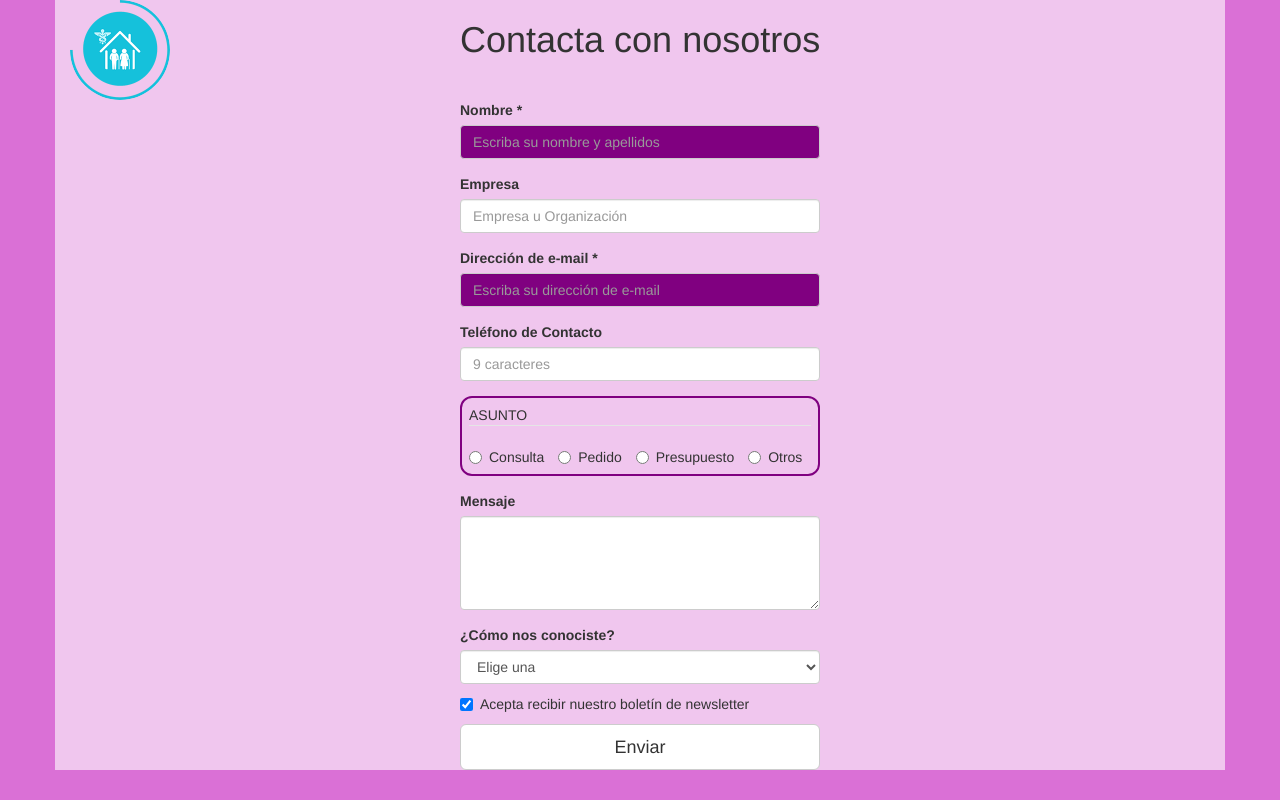
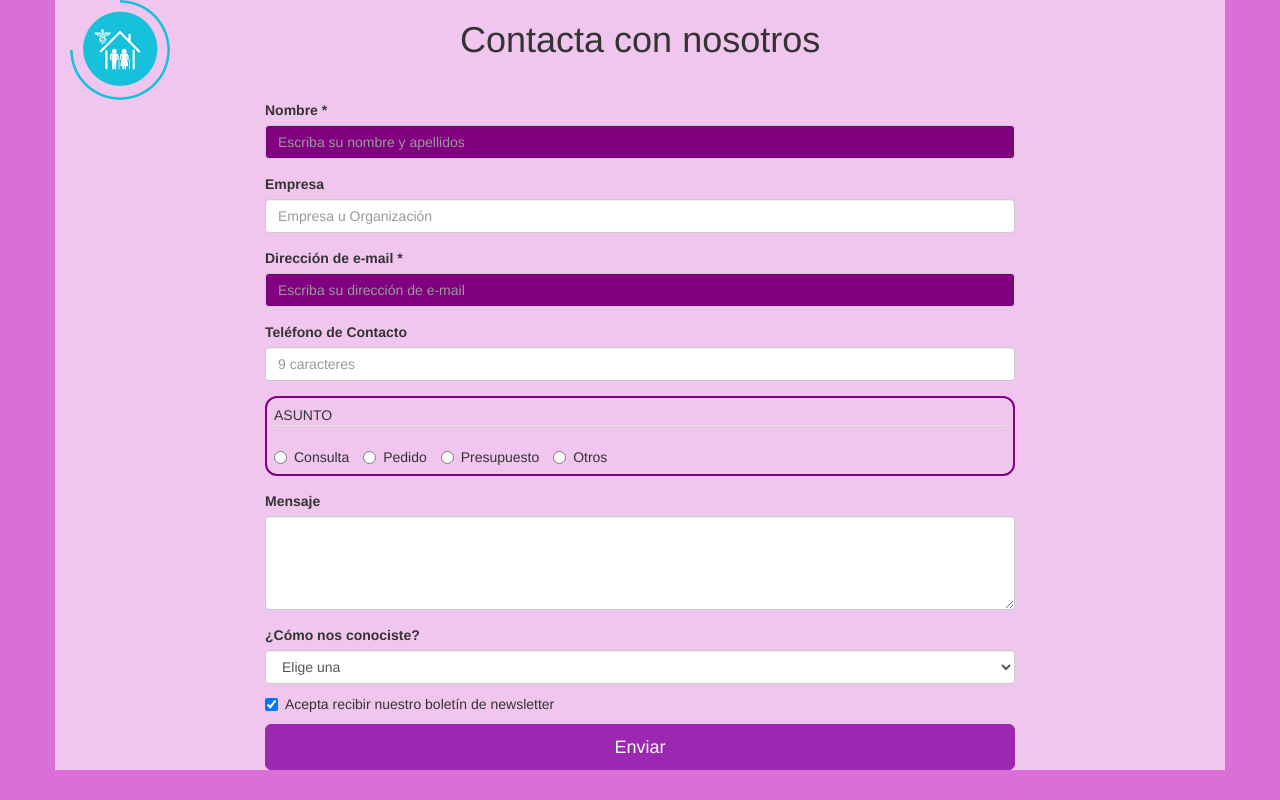
Before and after one commit to montsems/formulario, a plain HTML site: page index.html in a window 1280 px wide. Drawn offline with nearby package versions, Linux system fonts and the light colour scheme.

Commit message:
intento 2

```diff
--- a/index.html
+++ b/index.html
@@ -21,8 +21,8 @@
 	  </div>
 
 	  <div class="row">
-		<div class="col-xs-4"></div>
-		<div class="col-xs-4">
+		<div class="col-xs-2"></div>
+		<div class="col-xs-8">
 		 <form>
 
 		  <div class="form-group">
@@ -79,10 +79,10 @@
 			  <input type="checkbox" checked> Acepta recibir nuestro boletín de newsletter
 			</label>
 		  </div>
-		  <button type="submit" class="btn btn-default btn-lg btn-block">Enviar</button>
+		  <button type="submit" class="btn btn-info btn-lg btn-block">Enviar</button>
 		</form>
 			</div>
-		<div class="col-xs-4"></div>
+		<div class="col-xs-2"></div>
 		</div><!--row-->
 
 
--- a/style.css
+++ b/style.css
@@ -26,3 +26,16 @@ legend{
 img{
 	text-align: right;
 }
+
+.btn-info {
+    color: #fff;
+    background-color: #9C27B0;
+    border-color: #9C27B0;
+}
+
+.btn-info:hover {
+    color: #fff;
+    background-color: rgb(218, 112, 214);
+    border-color: rgb(218, 112, 214);
+	box-shadow: -8px -8px 8px #333;
+}
```
